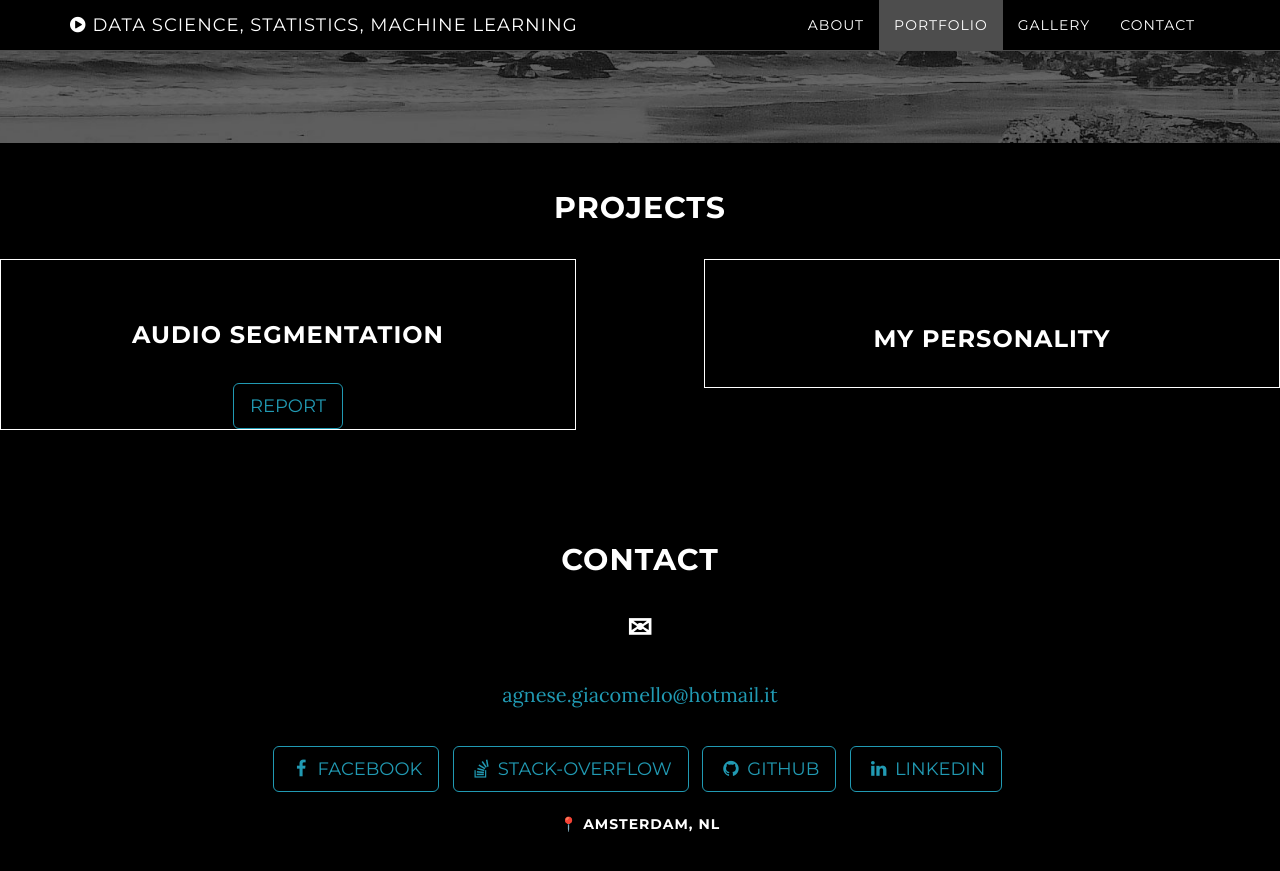
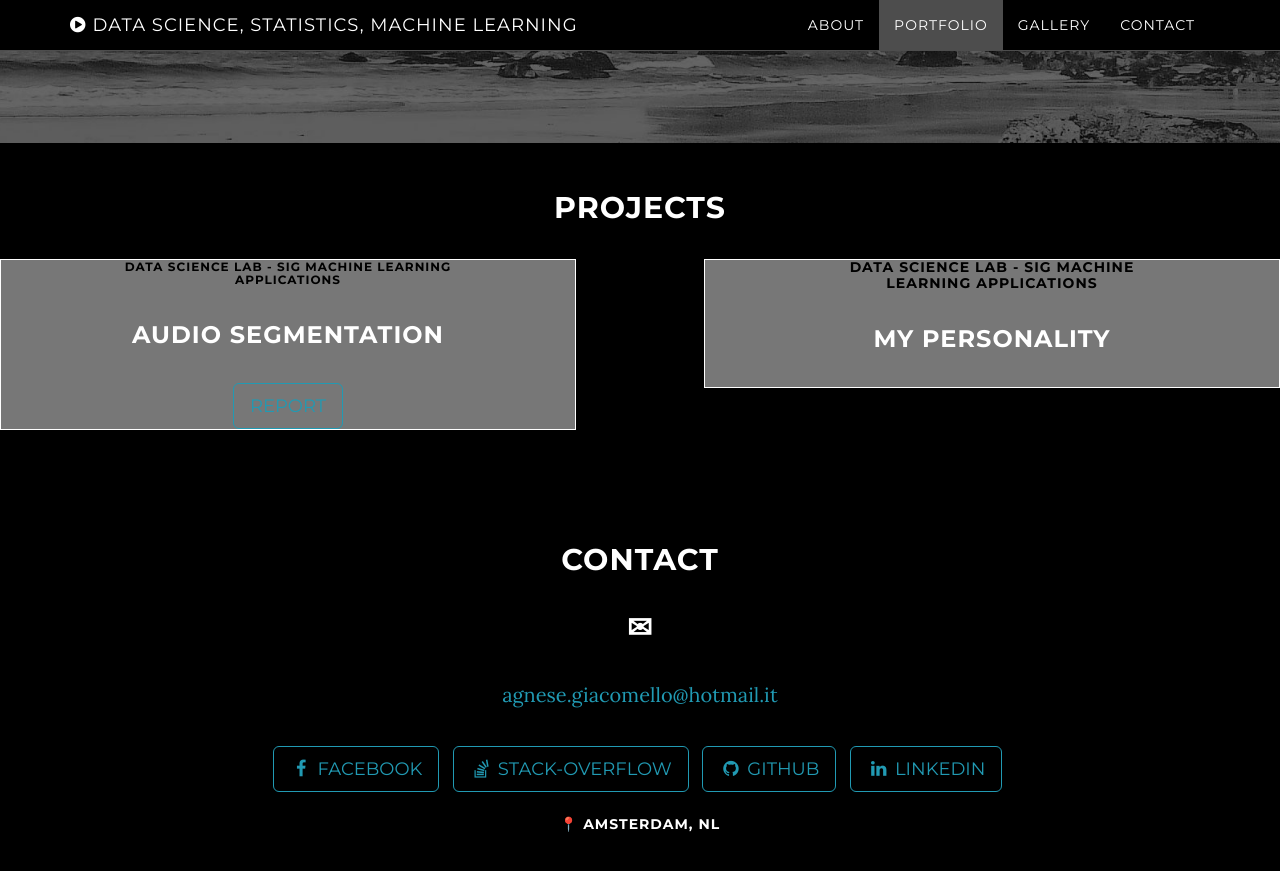
Before and after one commit to AgneseG/AgneseG.github.io, a Jekyll site: the page built from index.html, in a window 1280 px wide and 900 px high, scrolled down 2515 px. Shown: the top 871 px of the window. Built offline with Jekyll 4.4.1, drawn with Linux system fonts in a browser that asks for light colours.

Commit message:
Update download.html

```diff
--- a/_includes/download.html
+++ b/_includes/download.html
@@ -20,12 +20,14 @@ div.cnt1 {
   width: 45%;
   float:left;
   border: 1px solid white;
+  background: #777777;
 }
 
 div.cnt2 {
   width: 45%;
   float:right;
   border: 1px solid white;
+    background: #777777;
 }
 
 
```
